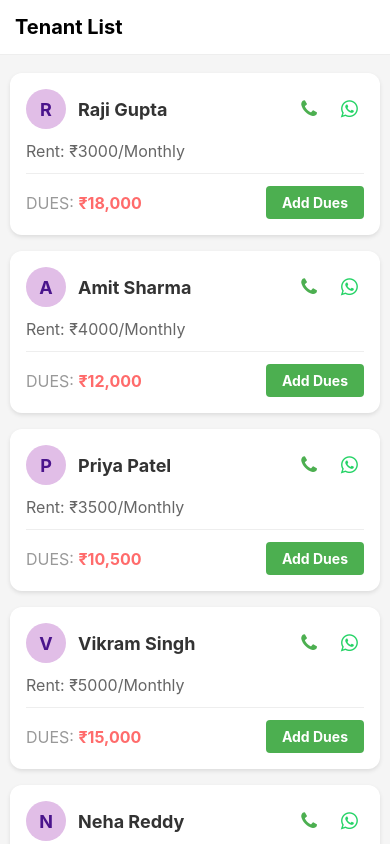
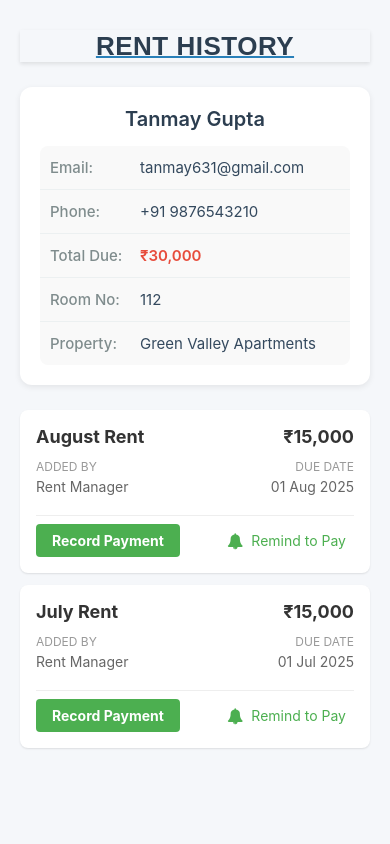
Before and after one commit to hisabok/hisabok-mobile, a React Native app: screen / in a window 390 px wide. Built offline with nearby package versions, Linux system fonts and the light colour scheme.

Commit message:
A-02, CUSTOMER INVOICE SCREEN CREATED

```diff
--- a/App.tsx
+++ b/App.tsx
@@ -1,12 +1,13 @@
 // import "./global.css";
 import React from "react";
 import { StyleSheet, Text, View } from "react-native";
-import CustomerList from "./src/Screens/CustomerList";
-import CustomerListScreen from "./src/Screens/CustomerList";
+import CustomerList from "./src/Screens/customerList";
+import CustomerListScreen from "./src/Screens/customerList";
+import { RentList } from "./src/Screens/rentList";
 const App: React.FC = () => {
   return (
     <View style={styles.container}>
-      <CustomerListScreen />
+      <RentList/>
     </View>
   );
 };
--- a/src/Screens/CustomerList.js
+++ b/src/Screens/CustomerList.js
@@ -1,7 +1,7 @@
 import React from 'react';
 import { View, Text, ActivityIndicator, ScrollView, StyleSheet } from 'react-native';
 import CustomerCard from '../UiComponents/customerCard/customerCard';
-
+import { styles } from './StyleSheets/CustomerListScreen';
 const CustomerListScreen = () => {
     const fakeCustomers = [
         {
@@ -88,23 +88,6 @@ const CustomerListScreen = () => {
     );
 };
 
-const styles = StyleSheet.create({
-    container: {
-        flex: 1,
-        backgroundColor: '#f5f5f5'
-    },
-    header: {
-        fontSize: 20,
-        fontWeight: 'bold',
-        padding: 15,
-        backgroundColor: '#fff',
-        borderBottomWidth: 1,
-        borderBottomColor: '#eee'
-    },
-    scrollContent: {
-        padding: 10,
-        paddingBottom: 20
-    }
-});
+
 
 export default CustomerListScreen;
--- /dev/null
+++ b/src/Screens/StyleSheets/CustomerListScreen.js
@@ -0,0 +1,20 @@
+import { StyleSheet } from "react-native";
+
+export const styles = StyleSheet.create({
+    container: {
+        flex: 1,
+        backgroundColor: '#f5f5f5'
+    },
+    header: {
+        fontSize: 20,
+        fontWeight: 'bold',
+        padding: 15,
+        backgroundColor: '#fff',
+        borderBottomWidth: 1,
+        borderBottomColor: '#eee'
+    },
+    scrollContent: {
+        padding: 10,
+        paddingBottom: 20
+    }
+});
--- /dev/null
+++ b/src/Screens/StyleSheets/rentList.js
@@ -0,0 +1,77 @@
+import { StyleSheet } from "react-native";
+
+export const styles = StyleSheet.create({
+    container: {
+        flex: 1,
+        padding: 20,
+        backgroundColor: '#f5f7fa',
+    },
+    heading: {
+        fontSize: 26,
+        fontWeight: '700',
+        color: '#2c3e50',
+        marginBottom: 25,
+        marginTop: 10,
+        textAlign: 'center',
+        textDecorationLine: 'underline',
+        textDecorationColor: '#2980b9',
+        textDecorationStyle: 'solid',
+        textDecorationThickness: 2,
+        letterSpacing: 0.5,
+        lineHeight: 32,
+        fontFamily: 'Arial',
+        textTransform: 'uppercase',
+        shadowColor: '#000',
+        shadowOffset: { width: 0, height: 2 },
+        shadowOpacity: 0.1,
+        shadowRadius: 4,
+        elevation: 3,
+    },
+    tenantDetails: {
+        backgroundColor: '#fff',
+        borderRadius: 12,
+        padding: 20,
+        marginBottom: 25,
+        shadowColor: '#000',
+        shadowOffset: { width: 0, height: 2 },
+        shadowOpacity: 0.08,
+        shadowRadius: 6,
+        elevation: 3,
+    },
+    tenantName: {
+        fontSize: 20,
+        fontWeight: '600',
+        color: '#2c3e50',
+        marginBottom: 15,
+        textAlign: 'center',
+    },
+    detailsContainer: {
+        borderRadius: 8,
+        overflow: 'hidden',
+    },
+    detailRow: {
+        flexDirection: 'row',
+        paddingVertical: 12,
+        paddingHorizontal: 10,
+        backgroundColor: '#f9f9f9',
+    },
+    detailLabel: {
+        fontSize: 15,
+        fontWeight: '500',
+        color: '#7f8c8d',
+        width: 90,
+    },
+    detailValue: {
+        fontSize: 15,
+        color: '#34495e',
+        flex: 1,
+    },
+    totalDue: {
+        fontWeight: '600',
+        color: '#e74c3c',
+    },
+    separator: {
+        height: 1,
+        backgroundColor: '#ecf0f1',
+    },
+});
--- /dev/null
+++ b/src/Screens/rentList.js
@@ -0,0 +1,70 @@
+import React, { useState } from 'react';
+import { View, ScrollView, Text } from 'react-native';
+import { RentCard } from '../UiComponents/rentCard/rentCard';
+import { styles } from './StyleSheets/rentList';
+export function RentList() {
+    const [tenantDetails, setTenantDetails] = useState({
+        name: 'Tanmay Gupta',
+        email: 'tanmay631@gmail.com',
+        phone: '+91 9876543210',
+        totalDue: '₹30,000',
+        room: '112',
+        property: 'Green Valley Apartments'
+    });
+
+    return (
+        <ScrollView style={styles.container}>
+            <Text style={styles.heading}>Rent History</Text>
+
+            <View style={styles.tenantDetails}>
+                <Text style={styles.tenantName}>{tenantDetails.name}</Text>
+
+                <View style={styles.detailsContainer}>
+                    <View style={styles.detailRow}>
+                        <Text style={styles.detailLabel}>Email:</Text>
+                        <Text style={styles.detailValue}>{tenantDetails.email}</Text>
+                    </View>
+                    <View style={styles.separator} />
+
+                    <View style={styles.detailRow}>
+                        <Text style={styles.detailLabel}>Phone:</Text>
+                        <Text style={styles.detailValue}>{tenantDetails.phone}</Text>
+                    </View>
+                    <View style={styles.separator} />
+
+                    <View style={styles.detailRow}>
+                        <Text style={styles.detailLabel}>Total Due:</Text>
+                        <Text style={[styles.detailValue, styles.totalDue]}>{tenantDetails.totalDue}</Text>
+                    </View>
+                    <View style={styles.separator} />
+
+                    <View style={styles.detailRow}>
+                        <Text style={styles.detailLabel}>Room No:</Text>
+                        <Text style={styles.detailValue}>{tenantDetails.room}</Text>
+                    </View>
+                    <View style={styles.separator} />
+
+                    <View style={styles.detailRow}>
+                        <Text style={styles.detailLabel}>Property:</Text>
+                        <Text style={styles.detailValue}>{tenantDetails.property}</Text>
+                    </View>
+                </View>
+            </View>
+
+            <RentCard
+                title="August Rent"
+                amount="₹15,000"
+                addedBy="Rent Manager"
+                dueDate="01 Aug 2025"
+                status="Pending"
+            />
+            <RentCard
+                title="July Rent"
+                amount="₹15,000"
+                addedBy="Rent Manager"
+                dueDate="01 Jul 2025"
+                status="Paid"
+            />
+        </ScrollView>
+    );
+}
--- /dev/null
+++ b/src/UiComponents/rentCard/rentCard.js
@@ -0,0 +1,125 @@
+import React from 'react';
+import { View, Text, TouchableOpacity, StyleSheet } from 'react-native';
+import Icon from 'react-native-vector-icons/FontAwesome';
+
+export function RentCard(props) {
+    const {
+        title = 'Aug Rent',
+        amount = '₹15,000',
+        addedBy = 'Rent Manager',
+        dueDate = '01 Aug 2025'
+    } = props;
+
+    return (
+        <View style={styles.card}>
+            <View style={styles.titleRow}>
+                <Text style={styles.title}>{title}</Text>
+                <Text style={styles.amount}>{amount}</Text>
+            </View>
+
+            <View style={styles.detailsRow}>
+                <View>
+                    <Text style={styles.detailLabel}>Added by</Text>
+                    <Text style={styles.detailText}>{addedBy}</Text>
+                </View>
+                <View style={styles.dueDateContainer}>
+                    <Text style={styles.detailLabel}>Due date</Text>
+                    <Text style={[styles.detailText, styles.dueDateText]}>{dueDate}</Text>
+                </View>
+            </View>
+
+            <View style={styles.divider} />
+
+            <View style={styles.actions}>
+                <TouchableOpacity style={styles.primaryAction}>
+                    <Text style={styles.primaryActionText}>Record Payment</Text>
+                </TouchableOpacity>
+
+                <TouchableOpacity style={styles.secondaryAction}>
+                    <Icon name="bell" size={16} color="#4CAF50" />
+                    <Text style={styles.secondaryActionText}>Remind to Pay</Text>
+                </TouchableOpacity>
+            </View>
+        </View>
+    );
+}
+
+const styles = StyleSheet.create({
+    card: {
+        backgroundColor: '#fff',
+        borderRadius: 8,
+        padding: 16,
+        marginBottom: 12,
+        shadowColor: '#000',
+        shadowOffset: { width: 0, height: 1 },
+        shadowOpacity: 0.1,
+        shadowRadius: 2,
+        elevation: 2,
+    },
+    titleRow: {
+        flexDirection: 'row',
+        justifyContent: 'space-between',
+        alignItems: 'center',
+        marginBottom: 12,
+    },
+    title: {
+        fontSize: 18,
+        fontWeight: 'bold',
+        color: '#333',
+    },
+    amount: {
+        fontSize: 18,
+        fontWeight: 'bold',
+        color: '#333',
+    },
+    detailsRow: {
+        flexDirection: 'row',
+        justifyContent: 'space-between',
+        marginBottom: 12,
+    },
+    detailLabel: {
+        fontSize: 12,
+        color: '#999',
+        marginBottom: 4,
+        textTransform: 'uppercase',
+    },
+    detailText: {
+        fontSize: 14,
+        color: '#666',
+    },
+    dueDateContainer: {
+        alignItems: 'flex-end', // Align to right
+    },
+    dueDateText: {
+        textAlign: 'right', // Ensure text aligns right
+    },
+    divider: {
+        height: 1,
+        backgroundColor: '#eee',
+        marginVertical: 8,
+    },
+    actions: {
+        flexDirection: 'row',
+        justifyContent: 'space-between',
+        alignItems: 'center',
+    },
+    primaryAction: {
+        backgroundColor: '#4CAF50',
+        paddingHorizontal: 16,
+        paddingVertical: 8,
+        borderRadius: 4,
+    },
+    primaryActionText: {
+        color: '#fff',
+        fontWeight: 'bold',
+    },
+    secondaryAction: {
+        flexDirection: 'row',
+        alignItems: 'center',
+        padding: 8,
+    },
+    secondaryActionText: {
+        color: '#4CAF50',
+        marginLeft: 8,
+    },
+});
```
